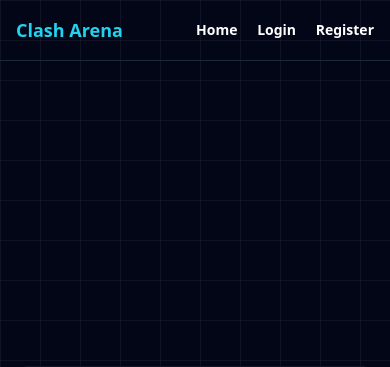
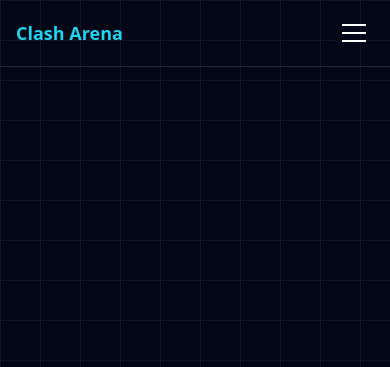
Before and after one commit to ManthanBalla/ClashRoyale_tournament_website, a Django app: page /password-reset/ in a window 390 px wide. Shown: the top 367 px of the page. Run offline with Django 5.2, Linux system fonts and the light colour scheme; some libraries are stand-ins or nearby versions.

Commit message:
navbar update

```diff
--- a/templates/base.html
+++ b/templates/base.html
@@ -5,10 +5,7 @@
     <meta charset="UTF-8">
     <meta name="viewport" content="width=device-width, initial-scale=1.0">
     <title>Clash Arena</title>
-
-    <!-- Tailwind CDN -->
     <script src="https://cdn.tailwindcss.com"></script>
-
     <style>
         body {
             background-color: #020617;
@@ -22,41 +19,69 @@
 
 <body class="text-white overflow-x-hidden">
 
-    <!-- 🔥 NAVBAR -->
-    <nav class="flex justify-between items-center px-4 md:px-8 py-4 border-b border-gray-800">
-        {% if user.is_authenticated and user.profile.is_creator %}
-    <a href="/create-tournament/" class="text-yellow-400 hover:underline">
-        Host Tournament
-    </a>
-{% endif %}
+    <!-- NAVBAR -->
+    <nav class="flex justify-between items-center px-4 md:px-8 py-4 border-b border-gray-800 relative">
 
         <!-- LOGO -->
-        <h1 class="text-lg md:text-xl font-bold text-cyan-400">
-            Clash Arena
-        </h1>
+        <h1 class="text-lg md:text-xl font-bold text-cyan-400">Clash Arena</h1>
 
-        <!-- LINKS -->
-        <div class="space-x-4 md:space-x-6 text-sm font-semibold">
+        <!-- DESKTOP LINKS (hidden on mobile) -->
+        <div class="hidden md:flex space-x-6 text-sm font-semibold items-center">
+            <a href="/" class="hover:text-cyan-400">Home</a>
+            {% if user.is_authenticated %}
+                {% if user.profile.is_creator %}
+                    <a href="/create-tournament/" class="text-yellow-400 hover:underline">Host Tournament</a>
+                {% endif %}
+                <a href="/logout/" class="hover:text-red-400">Logout</a>
+            {% else %}
+                <a href="/login/" class="hover:text-cyan-400">Login</a>
+                <a href="/register/" class="hover:text-yellow-400">Register</a>
+            {% endif %}
+        </div>
 
-            <a href="/" class="hover:text-cyan-400">Home</a>
+        <!-- HAMBURGER BUTTON (mobile only) -->
+        <button id="menuBtn" class="md:hidden flex flex-col gap-1.5 p-2" onclick="toggleMenu()">
+            <span class="block w-6 h-0.5 bg-white"></span>
+            <span class="block w-6 h-0.5 bg-white"></span>
+            <span class="block w-6 h-0.5 bg-white"></span>
+        </button>
 
+        <!-- MOBILE DROPDOWN MENU -->
+        <div id="mobileMenu"
+             class="hidden absolute top-full right-0 w-48 bg-gray-900 border border-gray-700 rounded-xl shadow-xl z-50 py-3 flex flex-col text-sm font-semibold">
+            <a href="/" class="px-5 py-3 hover:bg-gray-800 hover:text-cyan-400">🏠 Home</a>
             {% if user.is_authenticated %}
-            <a href="/profile/" class="hover:text-green-400">Profile</a>
-            <a href="/logout/" class="hover:text-red-400">Logout</a>
+                {% if user.profile.is_creator %}
+                    <a href="/create-tournament/" class="px-5 py-3 hover:bg-gray-800 text-yellow-400">⚔️ Host Tournament</a>
+                {% endif %}
+                <a href="/logout/" class="px-5 py-3 hover:bg-gray-800 text-red-400">🚪 Logout</a>
             {% else %}
-            <a href="/login/" class="hover:text-cyan-400">Login</a>
-            <a href="/register/" class="hover:text-yellow-400">Register</a>
+                <a href="/login/" class="px-5 py-3 hover:bg-gray-800 text-cyan-400">🔐 Login</a>
+                <a href="/register/" class="px-5 py-3 hover:bg-gray-800 text-yellow-400">📝 Register</a>
             {% endif %}
-
         </div>
 
     </nav>
 
-    <!-- CONTENT WRAPPER -->
+    <!-- CONTENT -->
     <main class="max-w-7xl mx-auto px-4 md:px-6">
         {% block content %}{% endblock %}
     </main>
 
+    <script>
+        function toggleMenu() {
+            const menu = document.getElementById('mobileMenu');
+            menu.classList.toggle('hidden');
+        }
+        // Close menu if clicked outside
+        document.addEventListener('click', function(e) {
+            const menu = document.getElementById('mobileMenu');
+            const btn = document.getElementById('menuBtn');
+            if (!menu.contains(e.target) && !btn.contains(e.target)) {
+                menu.classList.add('hidden');
+            }
+        });
+    </script>
+
 </body>
-
 </html>
```
